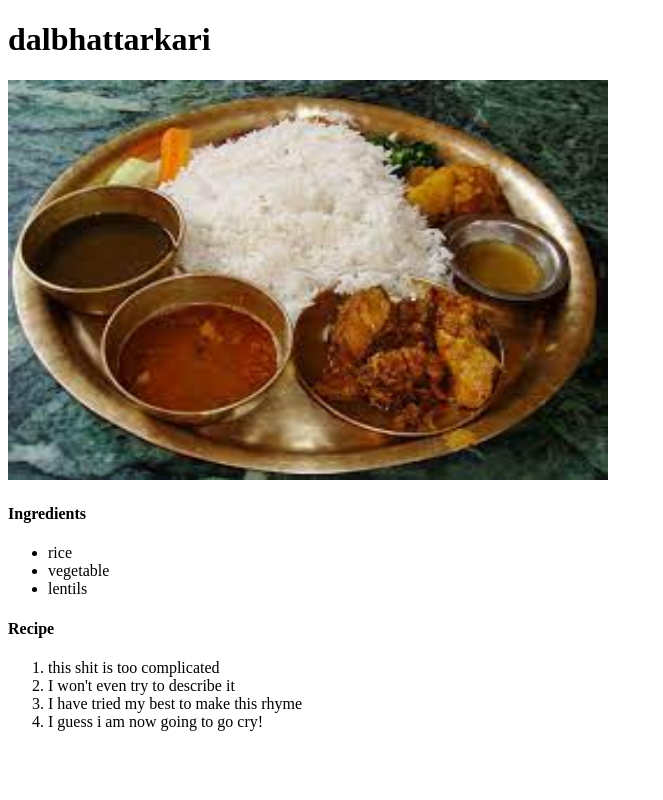
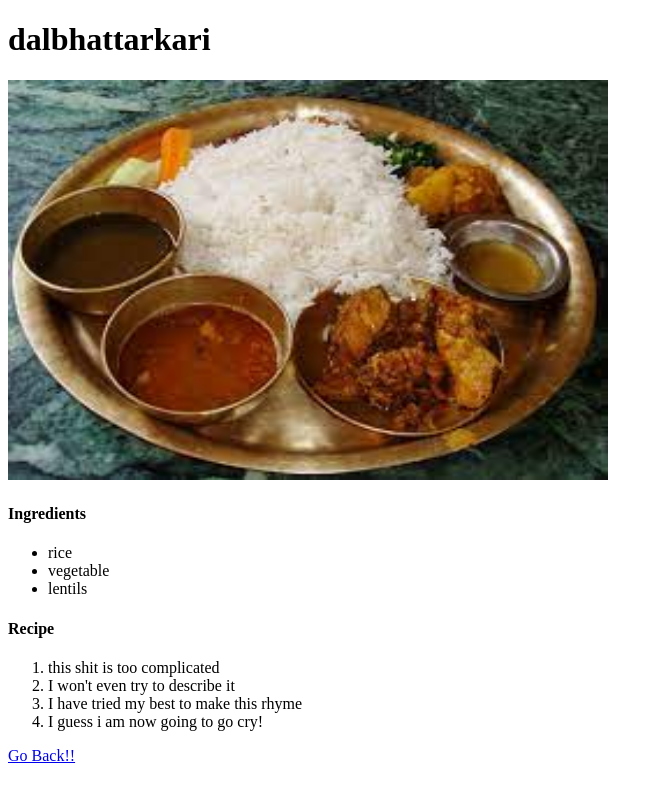
Before and after one commit to ritizzzz/odin-recipes, a plain HTML site: page recipes/dalbhattarkari.html in a window 1280 px wide. Shown: the whole page, without its empty margins (0-663 px from the left). Drawn offline with Linux system fonts and the light colour scheme.

Commit message:
go back link was added
it was addedon all recipe pages, link that takes the user back to the index page

```diff
--- a/recipes/dalbhattarkari.html
+++ b/recipes/dalbhattarkari.html
@@ -22,5 +22,7 @@
         <li>I have tried my best to make this rhyme</li>
         <li>I guess i am now going to go cry!</li>
     </ol>
+    <a href="../index.html">Go Back!!</a>
 </body>
+
 </html>
```
Also changed, not shown: recipes/momos.html (+2 -0 lines).
